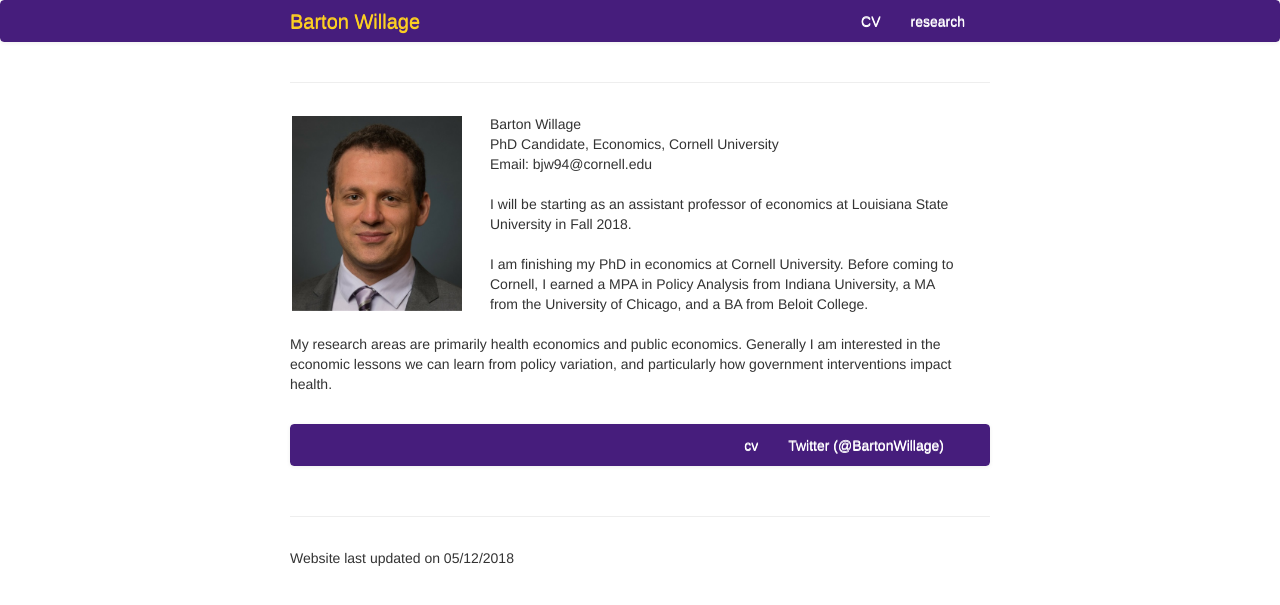
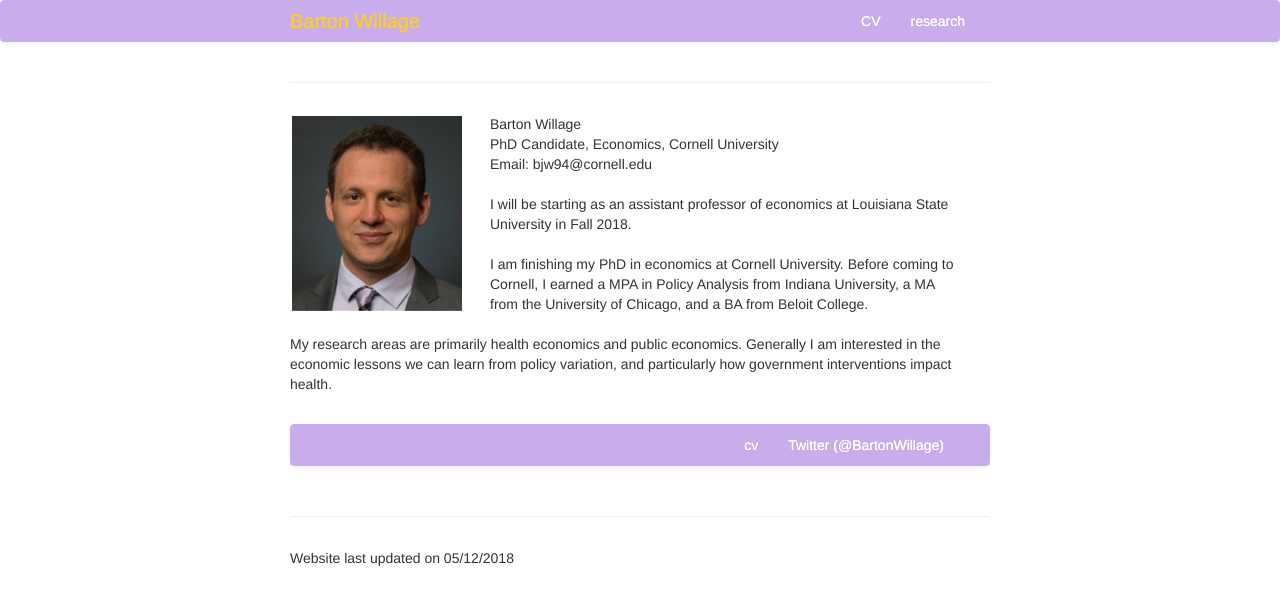
Before and after one commit to bjwillage/bjwillage.github.io, a Jekyll site: the page built from index.md, in a window 1280 px wide. Shown: the top 605 px of the page. Built offline with Jekyll 4.4.1, drawn with Linux system fonts in a browser that asks for light colours.

Commit message:
Update kbroman.css

```diff
--- a/assets/themes/twitter/css/kbroman.css
+++ b/assets/themes/twitter/css/kbroman.css
@@ -94,13 +94,13 @@ h1, h2, h3, h4 {
    padding-left:20px;
    padding-right:20px;
    background-color:#fafafa;
-   background-image:-moz-linear-gradient(top, #461d7c, #461d7c);
-   background-image:-webkit-gradient(linear, 0 0, 0 100%, from(#461d7c), to(#461d7c));
-   background-image:-webkit-linear-gradient(top, #461d7c, #461d7c);
-   background-image:-o-linear-gradient(top, #461d7c, #461d7c);
-   background-image:linear-gradient(to bottom, #461d7c, #461d7c);
+   background-image:-moz-linear-gradient(top, #c8acec, #c8acec);
+   background-image:-webkit-gradient(linear, 0 0, 0 100%, from(#c8acec), to(#c8acec));
+   background-image:-webkit-linear-gradient(top, #c8acec, #c8acec);
+   background-image:-o-linear-gradient(top, #c8acec, #c8acec);
+   background-image:linear-gradient(to bottom, #c8acec, #c8acec);
    background-repeat:repeat-x;filter:progid:DXImageTransform.Microsoft.gradient(startColorstr='#ffffffff', endColorstr='#fff2f2f2', GradientType=0);
-   border:1px solid #461d7c;
+   border:1px solid #c8acec;
    -webkit-border-radius:4px;
    -moz-border-radius:4px;
    border-radius:4px;
@@ -113,7 +113,7 @@ h1, h2, h3, h4 {
 /* Change nav and header text color */
 .navbar .brand {
    color: #fccf22;
-   text-shadow: 0 1px 0 #fccf22;
+   text-shadow: 0 0px 0 #fccf22;
 }
 .navbar-text {
    color:#fccf22;
@@ -132,5 +132,5 @@ h1, h2, h3, h4 {
 /*Change color of the links in the navigation bar:*/
 .navbar .nav>li>a {
    color: #ffffff;
-   text-shadow: 0 1px 0 #ffffff;
+   text-shadow: 0 0px 0 #ffffff;
 }
```
